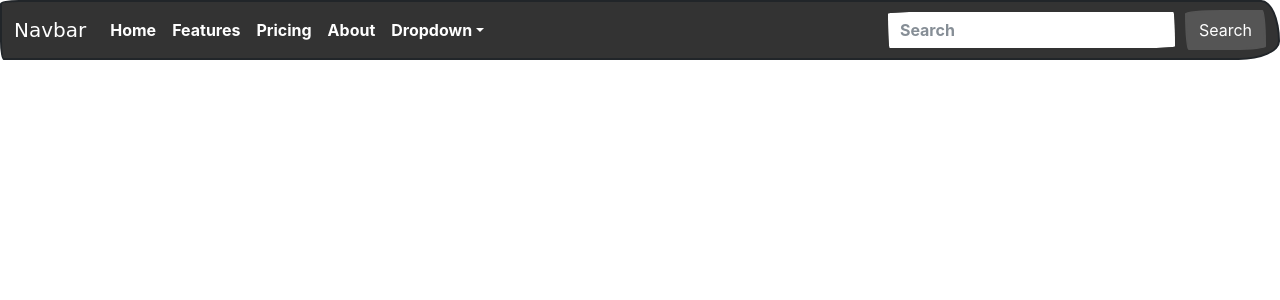
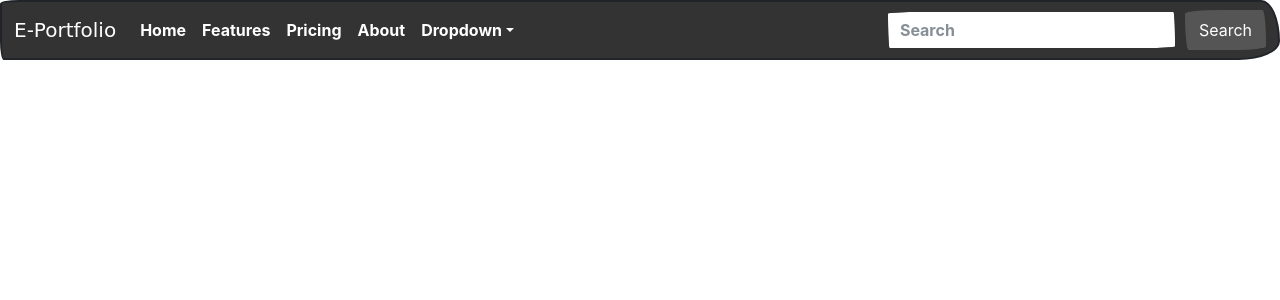
Before and after one commit to Holo-Prism/SAE14, a Symfony app: template templates/base.html.twig in a window 1280 px wide. Shown: the top 300 px of the page. Run offline with Twig, Linux system fonts and the light colour scheme; the template is opened without the code that fills it, so the values that code supplies are empty; some libraries are stand-ins or nearby versions; some web fonts are replaced.

Commit message:
Update base.html.twig

```diff
--- a/templates/base.html.twig
+++ b/templates/base.html.twig
@@ -17,7 +17,7 @@
     <body>
        <nav class="navbar navbar-expand-lg navbar-dark bg-primary">
             <div class="container-fluid">
-                <a class="navbar-brand" href="#">Navbar</a>
+                <a class="navbar-brand" href="#">E-Portfolio</a>
                 <button class="navbar-toggler" type="button" data-bs-toggle="collapse" data-bs-target="#navbarColor01" aria-controls="navbarColor01" aria-expanded="false" aria-label="Toggle navigation">
                 <span class="navbar-toggler-icon"></span>
                 </button>
```
